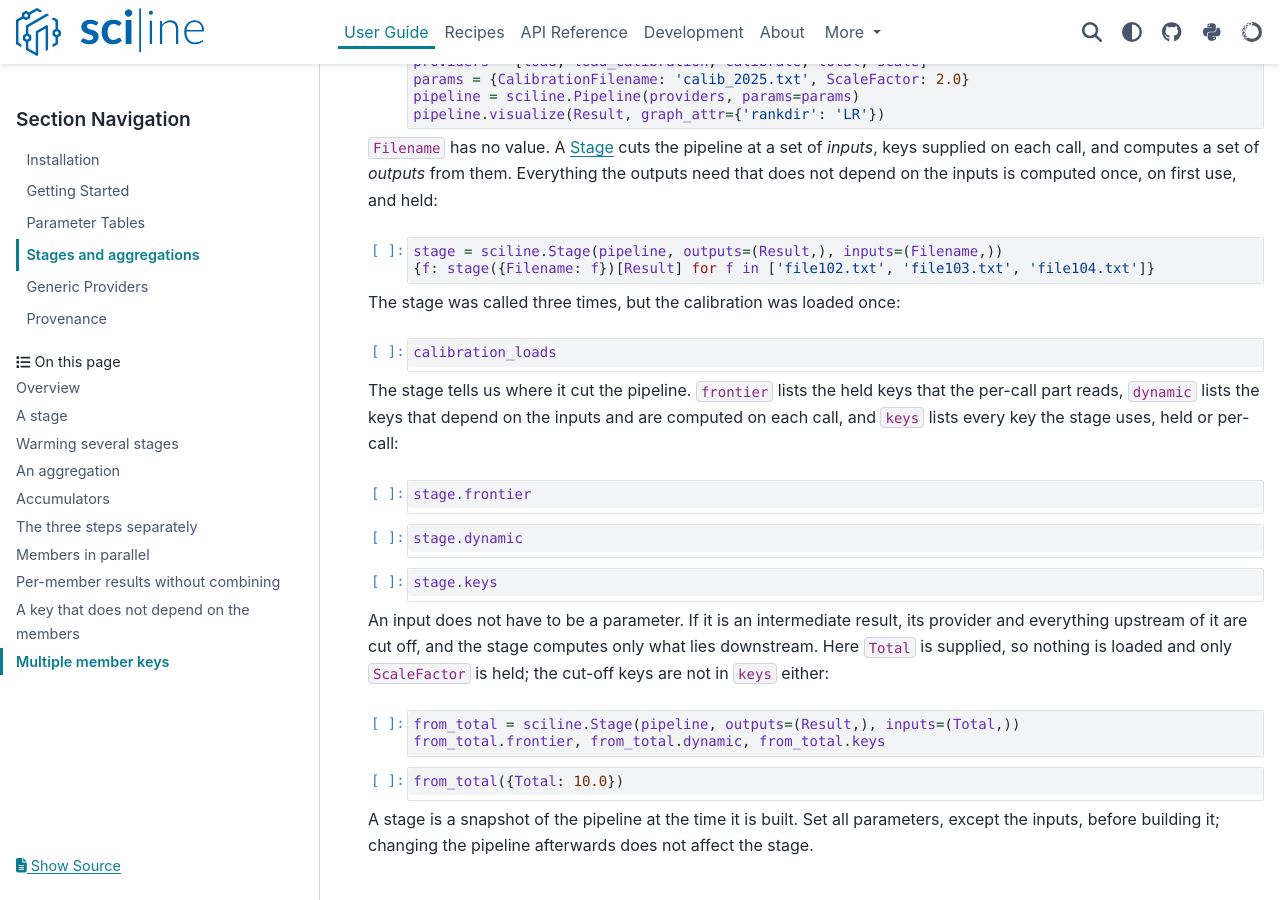
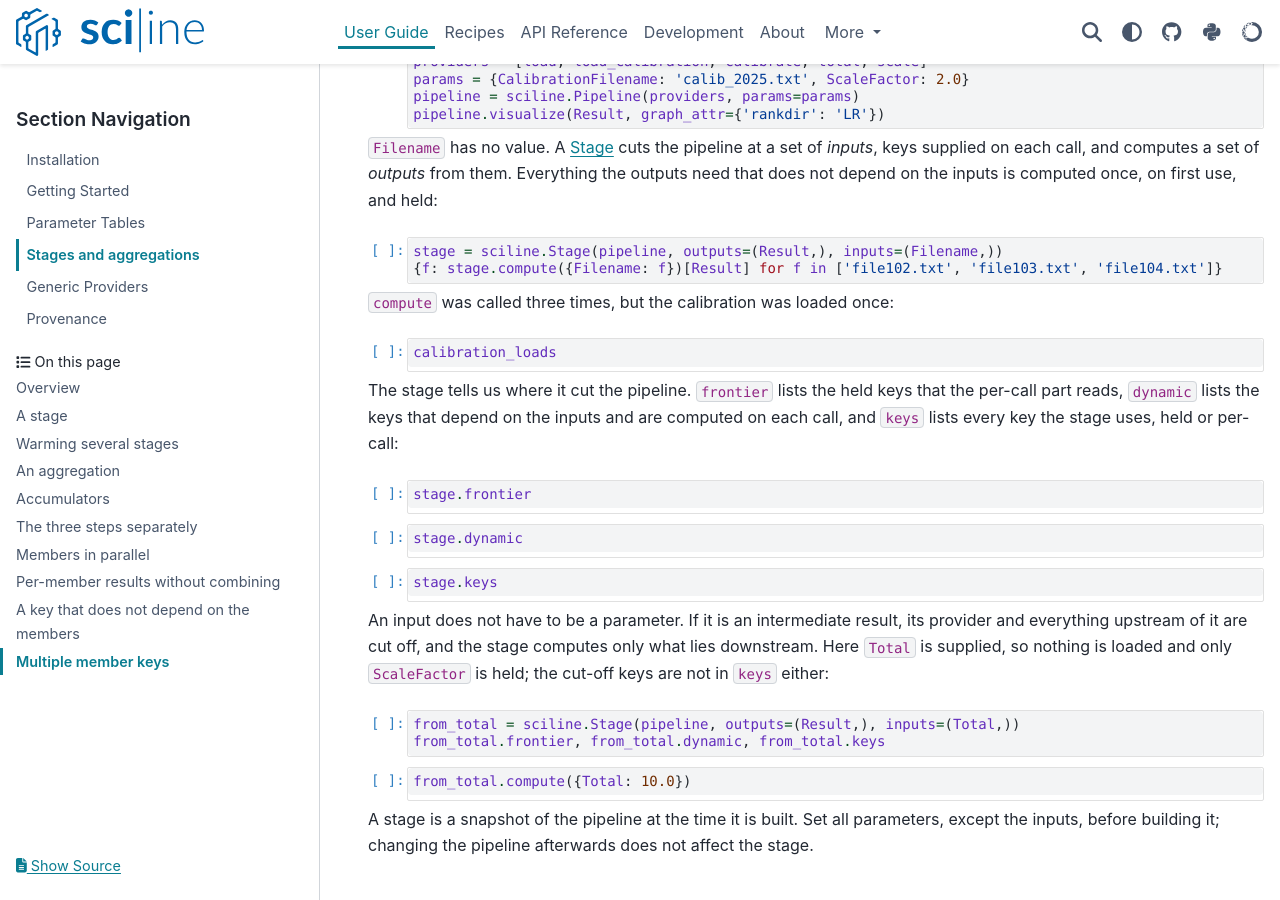
Before and after one commit to scipp/sciline, a Sphinx documentation site: the page built from docs/user-guide/stages-and-aggregations.ipynb, in a window 1280 px wide and 900 px high, scrolled down 1671 px. Built offline with Sphinx 7.4.7 and the PyData theme 0.15.4, drawn with Linux system fonts in a browser that asks for light colours; the version number could not be read and is left out.

Commit message:
Rename Stage.__call__ to Stage.compute
Stage is mostly introspection (inputs, outputs, keys, frontier, dynamic),
so a call on the object hid the one action among its members, and call
sites such as `agg.contribute_stage(row)` read like a getter. `compute`
matches `Aggregation.compute` and `Pipeline.compute`.

Co-Authored-By: Claude Opus 5 <noreply@anthropic.com>

```diff
--- a/docs/developer/architecture-and-design/loki_validation.py
+++ b/docs/developer/architecture-and-design/loki_validation.py
@@ -222,7 +222,7 @@ class SansReduction:
                 if run not in held:
                     held[run] = agg.contribute({Filename[run_type]: run})
             combined |= agg.combine(held.values())
-        return self._finalize(combined)
+        return self._finalize.compute(combined)
 
 
 def main() -> None:
@@ -339,7 +339,7 @@ def main() -> None:
         aggs[BackgroundRun].contribute({Filename[BackgroundRun]: run})
         for run in background_runs
     )
-    staged = finalize({**sample, **background})
+    staged = finalize.compute({**sample, **background})
     print(f'three-entry-point form (calls {calls}):')
     for key in OUTPUTS:
         compare(key.__name__, staged[key], results[key])
```
Also changed, not shown: docs/developer/adr/0003-replace-map-reduce-with-stages-outside-the-graph.md (+2 -2 lines), docs/developer/architecture-and-design/map-reduce-outside-the-graph.md (+1 -1 lines), docs/user-guide/stages-and-aggregations.ipynb, 4 other files.
